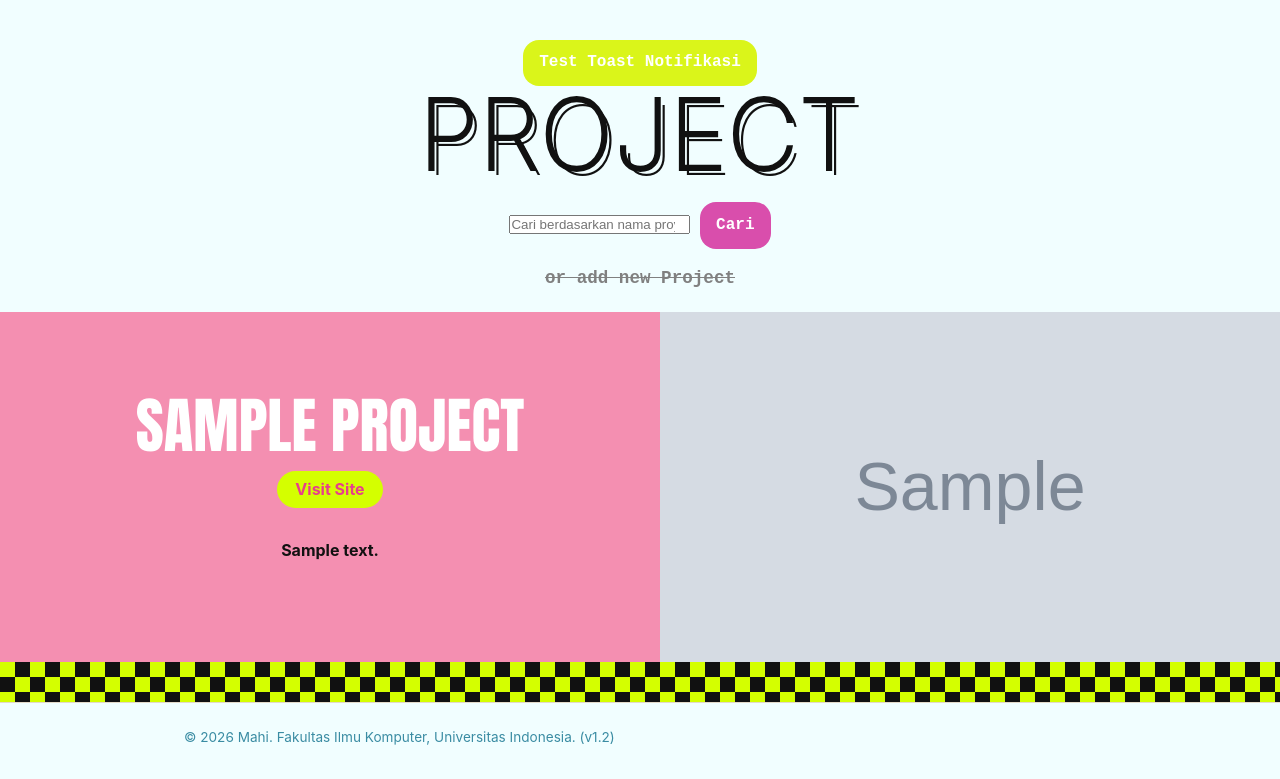
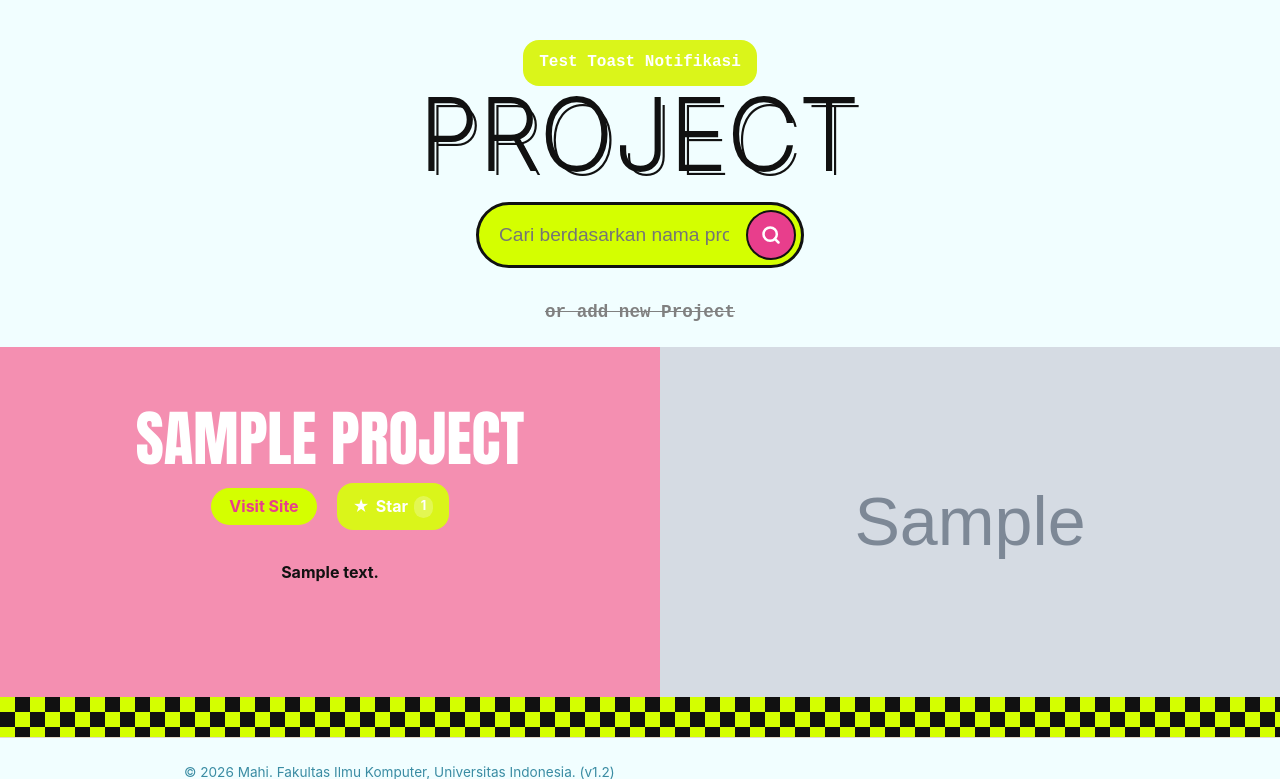
Before and after one commit to pumpkleen/myportofolio, a Django app: page /projects/ in a window 1280 px wide. Shown: the part 81-860 px from the top of the page. Before the commit the page ends 826 px from the top, so only its background shows below. Run offline with Django 5.2, Linux system fonts and the light colour scheme; tables that the repository leaves empty hold one stand-in row (values such as "Sample post"); grey boxes marked "Sample" are stand-in pictures; some web fonts are replaced.

Commit message:
fixxing javascript bugs at search bar

```diff
--- a/main/forms.py
+++ b/main/forms.py
@@ -107,6 +107,8 @@ class ExperienceForm(ModelForm):
             ),
         }
 
+
+
 class MenfessForm(ModelForm):
     class Meta:
         model = Menfess
--- a/main/views.py
+++ b/main/views.py
@@ -116,8 +116,6 @@ def create_project(request):
     }
     return render(request, "projects_form.html", context)
 
-from django.http import JsonResponse
-
 def get_projects_json(request):
     title_query = request.GET.get("title", "").strip()
     projects = Project.objects.all()
@@ -127,9 +125,7 @@ def get_projects_json(request):
 
     data = []
     for project in projects:
-        starred_users = project.starred_by.all()
-        is_starred = request.user in starred_users if request.user.is_authenticated else False
-        starred_by_names = ", ".join([u.username for u in starred_users])
+        # Mengamankan URL gambar
         image_url = ""
         if hasattr(project, 'image') and project.image:
             try:
@@ -137,16 +133,39 @@ def get_projects_json(request):
             except Exception:
                 image_url = str(project.image)
 
+        # MENGAMBIL DATA STAR YANG SEBENARNYA DARI DATABASE
+        real_star_count = 0
+        real_is_starred = False
+        stargazer_names = ""
+
+        # Mengecek apakah model kamu punya relasi 'stars' (bawaan Tugas 4)
+        # MENGAMBIL DATA STAR YANG SEBENARNYA DARI DATABASE
+        real_star_count = 0
+        real_is_starred = False
+        stargazer_names = ""
+
+        # Ganti kata 'stars' menjadi 'starred_by' sesuai dengan models.py kamu!
+        if hasattr(project, 'starred_by'):
+            real_star_count = project.starred_by.count()
+
+            # Cek apakah user yang lagi login sudah nge-star
+            if request.user.is_authenticated:
+                real_is_starred = project.starred_by.filter(id=request.user.id).exists()
+
+            # Ambil 3 nama orang yang nge-star untuk tooltip
+            stargazers = project.starred_by.all()[:3]
+            stargazer_names = ", ".join([u.username for u in stargazers])
+
         data.append({
             "pk": str(project.id),
             "fields": {
                 "title": project.title,
                 "description": project.description,
-                "link": project.link if hasattr(project, 'link') else "",
+                "link": getattr(project, 'link', ""),
                 "image": image_url,
-                "star_count": 0,
-                "is_starred": False,
-                "starred_by_names": "",
+                "star_count": real_star_count,
+                "is_starred": real_is_starred,
+                "starred_by_names": stargazer_names,
             }
         })
     return JsonResponse(data, safe=False)
--- a/static/css/style.css
+++ b/static/css/style.css
@@ -892,8 +892,8 @@ main {
 }
 
 .btn-neon {
-    background-color: #d4ff00;
-    color: #111;
+    background-color: var(--ink);
+    color: var(--line);
     border: none;
     padding: 8px 25px;
     font-family: inherit;
@@ -902,6 +902,8 @@ main {
     border-radius: 20px; /* Bentuk pil */
     cursor: pointer;
     text-decoration: none;
+    color: white;
+    margin-left: 10px
 }
 .btn-neon:hover {
     background-color: white;
--- a/templates/projects.html
+++ b/templates/projects.html
@@ -17,16 +17,17 @@
 
             <!-- Kolom Pencarian -->
             <div class="exp-search-wrapper">
-                <form id="project-search-form" class="project-search">
-                    <input type="search"
-                           id="search-input"
-                           name="title"
-                           value="{{ title_query }}"
-                           placeholder="Cari berdasarkan nama proyek"
-                           class="project-search__input"
-                           aria-label="Cari berdasarkan nama proyek">
-                    <button type="submit" class="button">Cari</button>
+                <div class="exp-search-wrapper">
+                <!-- Tambahkan id pada form dan hapus atribut action -->
+                <form id="project-search-form" class="exp-search-bar">
+                    <!-- Tambahkan id="search-input" pada input -->
+                    <input type="search" id="search-input" name="title" value="{{ title_query }}" placeholder="Cari berdasarkan nama proyek" aria-label="Cari berdasarkan nama proyek" style="border:none; background:transparent; flex:1; font-size:1.2rem; outline:none; color:#111;">
+
+                    <button type="submit" class="exp-search-btn">
+                        <svg width="20" height="20" viewBox="0 0 24 24" fill="none" stroke="currentColor" stroke-width="3" stroke-linecap="round" stroke-linejoin="round"><circle cx="11" cy="11" r="8"></circle><line x1="21" y1="21" x2="16.65" y2="16.65"></line></svg>
+                    </button>
                 </form>
+            </div>
                 <!-- Loading State -->
                 <div id="loading" class="empty-state hide">
                     <p>Memuat projects...</p>
@@ -103,23 +104,28 @@ function getCookie(name) {
     return cookieValue;
 }
 
-async function fetchProjects() {
+// TAMBAH PARAMETER isSilent
+// 1. FUNGSI UTAMA (Sudah dilengkapi penangkap kata kunci)
+async function fetchProjects(isSilent = false, searchQuery = "") {
     try {
-        if (!gridContainer) {
-            alert("WADUH! Wadah <div id='grid'> tidak ditemukan! Cek HTML kamu di Langkah 1 tadi.");
-            return;
+        if (!gridContainer) return;
+
+        if (!isSilent) {
+            gridContainer.style.display = 'none';
+            document.getElementById('loading')?.classList.remove('hide');
+            document.getElementById('empty')?.classList.add('hide'); // Sembunyikan pesan kosong
         }
 
-        // Sembunyikan grid saat loading
-        gridContainer.style.display = 'none';
-        document.getElementById('loading')?.classList.remove('hide');
+        // Memasukkan kata kunci pencarian ke URL
+        const url = searchQuery ? `${BASE_PROJECTS_ENDPOINT}?title=${encodeURIComponent(searchQuery)}` : BASE_PROJECTS_ENDPOINT;
 
-        const response = await fetch(BASE_PROJECTS_ENDPOINT);
-        if (!response.ok) throw new Error("Server gagal merespon. Status: " + response.status);
+        console.log("Mencari data ke:", url); // Untuk ngecek di Inspect Element nanti
+
+        const response = await fetch(url);
+        if (!response.ok) throw new Error("Server gagal merespon.");
 
         const rawData = await response.json();
 
-        // Ekstrak data brutal
         let projectData = [];
         if (Array.isArray(rawData)) projectData = rawData;
         else if (rawData.results) projectData = Array.isArray(rawData.results) ? rawData.results : Object.values(rawData.results);
@@ -127,8 +133,24 @@ async function fetchProjects() {
 
         document.getElementById('loading')?.classList.add('hide');
 
+        // Kalau hasil pencarian kosong
+        // Kalau hasil pencarian kosong
         if (projectData.length === 0) {
-            document.getElementById('empty')?.classList.remove('hide');
+            // PAKSA div 'empty' bawaan yang bikin rusak layout itu untuk TETAP SEMBUNYI!
+            document.getElementById('empty')?.classList.add('hide');
+            document.getElementById('error')?.classList.add('hide');
+
+            // Kita pakai area utama (gridContainer) untuk menampilkan pesan kosong secara elegan
+            gridContainer.innerHTML = `
+                <div style="text-align: center; padding: 60px 20px; width: 100%; grid-column: 1 / -1;">
+                    <h2 style="font-family: inherit; margin-bottom: 10px; color: inherit;">Oops! Tidak ada proyek...</h2>
+                    <p style="opacity: 0.7; font-size: 1.1rem;">
+                        Pencarian untuk "<strong>${escapeHtml(searchQuery)}</strong>" tidak membuahkan hasil. Coba kata kunci lain!
+                    </p>
+                </div>
+            `;
+            gridContainer.classList.remove('hide');
+            gridContainer.style.display = 'block';
             return;
         }
 
@@ -136,18 +158,16 @@ async function fetchProjects() {
         document.getElementById('error')?.classList.add('hide');
 
         gridContainer.innerHTML = '';
-
-        // PAKSA GRID MUNCUL (Dobrak CSS yang menyembunyikan)
         gridContainer.classList.remove('hide');
         gridContainer.style.display = 'block';
 
         projectData.forEach(item => {
             const p = item.fields ? item.fields : item;
             const title = p.title || p.name || 'Untitled';
+            const projectId = item.pk || item.id || p.id;
 
             const el = document.createElement('div');
             el.className = 'proj-item';
-            // Paksa element ini terlihat!
             el.style.display = 'block';
             el.style.opacity = '1';
 
@@ -159,12 +179,34 @@ async function fetchProjects() {
             const linkUrl = p.project_url || p.link || '';
             const urlHtml = linkUrl ? `<a href="${escapeHtml(linkUrl)}" target="_blank" class="btn-proj">Visit Site</a>` : '';
 
+            const editUrl = "{% url 'main:edit_project' '00000000-0000-0000-0000-000000000000' %}".replace('00000000-0000-0000-0000-000000000000', projectId);
+            const deleteUrl = "{% url 'main:delete_project' '00000000-0000-0000-0000-000000000000' %}".replace('00000000-0000-0000-0000-000000000000', projectId);
+            const starUrl = "{% url 'main:toggle_star' '00000000-0000-0000-0000-000000000000' %}".replace('00000000-0000-0000-0000-000000000000', projectId);
+
+            const starCount = p.star_count || 0;
+            const isStarred = p.is_starred || false;
+            const isStarredClass = isStarred ? " is-starred" : "";
+            const starText = isStarred ? "Unstar" : "Star";
+
+            const adminActionsHtml = IS_SUPERUSER ? `
+                <a href="${editUrl}" class="btn-neon">Edit</a>
+                <a href="${deleteUrl}" class="btn-neon" style="background-color: #ff3b3b; color: white; margin-left: 10px;" onclick="return confirm('Yakin ingin menghapus project ini?');">Delete</a>
+            ` : '';
+
             el.innerHTML = `
                 <div class="proj-content">
                     <div class="proj-text">
                         <h2 class="proj-name">${escapeHtml(title)}</h2>
-                        <div class="proj-actions">${urlHtml}</div>
+                        <div class="proj-actions">
+                            ${urlHtml}
+                            <button type="button" class="button button-star${isStarredClass}" style="font-family: inherit; margin-left: 10px;" onclick="toggleStarAjax('${starUrl}')">
+                                <span aria-hidden="true">★</span> ${starText} <span class="star-count">${starCount}</span>
+                            </button>
+                        </div>
                         <p class="proj-desc">${escapeHtml(p.description || '')}</p>
+                        <div class="proj-actions" style="margin-top: 20px;">
+                            ${adminActionsHtml}
+                        </div>
                     </div>
                     <div class="proj-visual">${imageHtml}</div>
                 </div>
@@ -173,10 +215,49 @@ async function fetchProjects() {
             gridContainer.appendChild(el);
         });
     } catch (error) {
-        alert("ADA ERROR JAVASCRIPT: " + error.message);
+        console.error("Error AJAX:", error);
         document.getElementById('loading')?.classList.add('hide');
         document.getElementById('error')?.classList.remove('hide');
     }
+}
+
+// 2. FUNGSI KLIK STAR (Tanpa Kedip)
+async function toggleStarAjax(url) {
+    try {
+        const response = await fetch(url, {
+            method: 'POST',
+            headers: { 'X-CSRFToken': getCookie('csrftoken') }
+        });
+        if (response.ok) fetchProjects(true, document.getElementById('search-input')?.value || "");
+        else alert('Gagal ngasih star!');
+    } catch (error) {
+        alert('Koneksi terputus!');
+    }
+}
+
+// 3. CCTV PENCARIAN (Debouncing & Form Submit)
+const searchInput = document.getElementById('search-input');
+const searchForm = document.getElementById('project-search-form');
+let debounceTimer;
+
+// CCTV saat mengetik (Debouncing)
+if (searchInput) {
+    searchInput.addEventListener('input', function(e) {
+        clearTimeout(debounceTimer);
+        debounceTimer = setTimeout(() => {
+            fetchProjects(false, e.target.value);
+        }, 300);
+    });
+}
+
+// CCTV saat menekan tombol Enter/Cari
+if (searchForm) {
+    searchForm.addEventListener('submit', function(e) {
+        e.preventDefault();
+        if (searchInput) {
+            fetchProjects(false, searchInput.value);
+        }
+    });
 }
 
 async function addProject(event) {
@@ -211,5 +292,6 @@ if (projectForm) {
 
 // LANGSUNG JALANKAN PAS WEB DIBUKA
 fetchProjects();
+
 </script>
 {% endblock content %}
```
